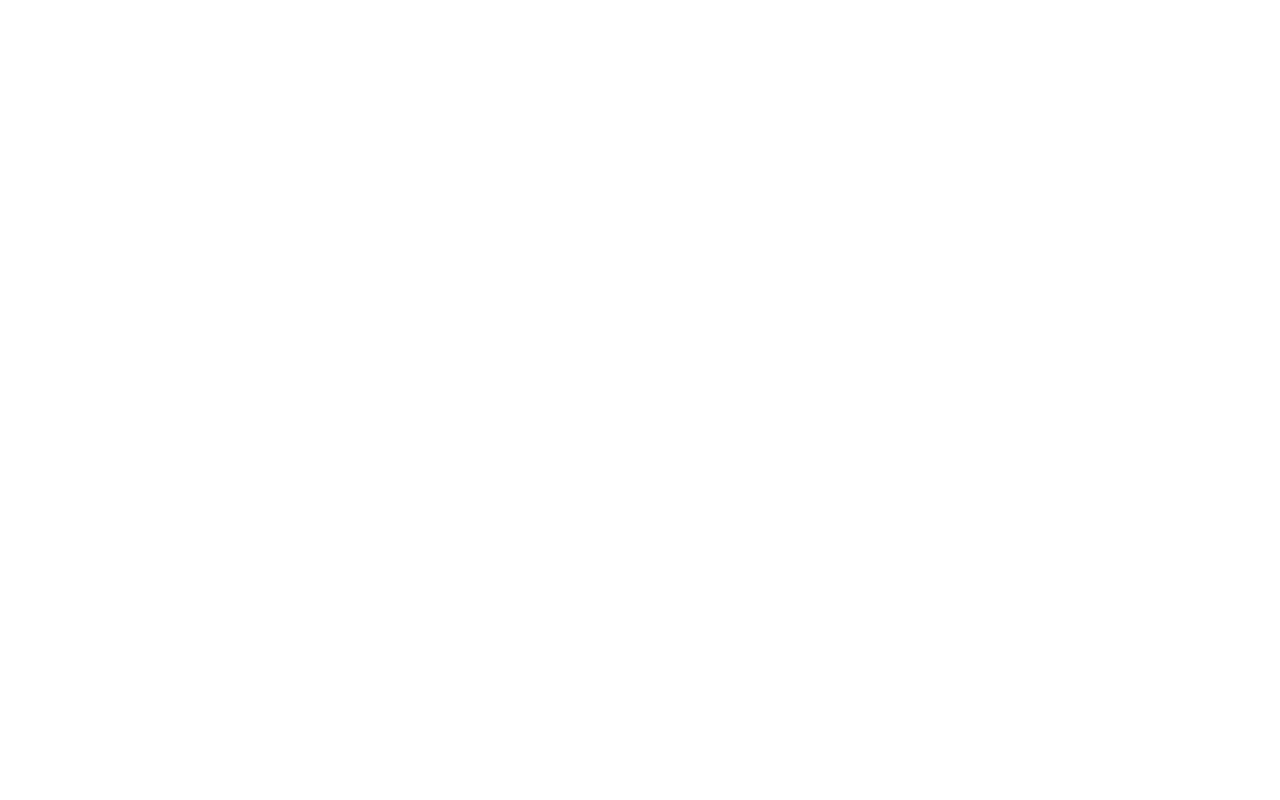
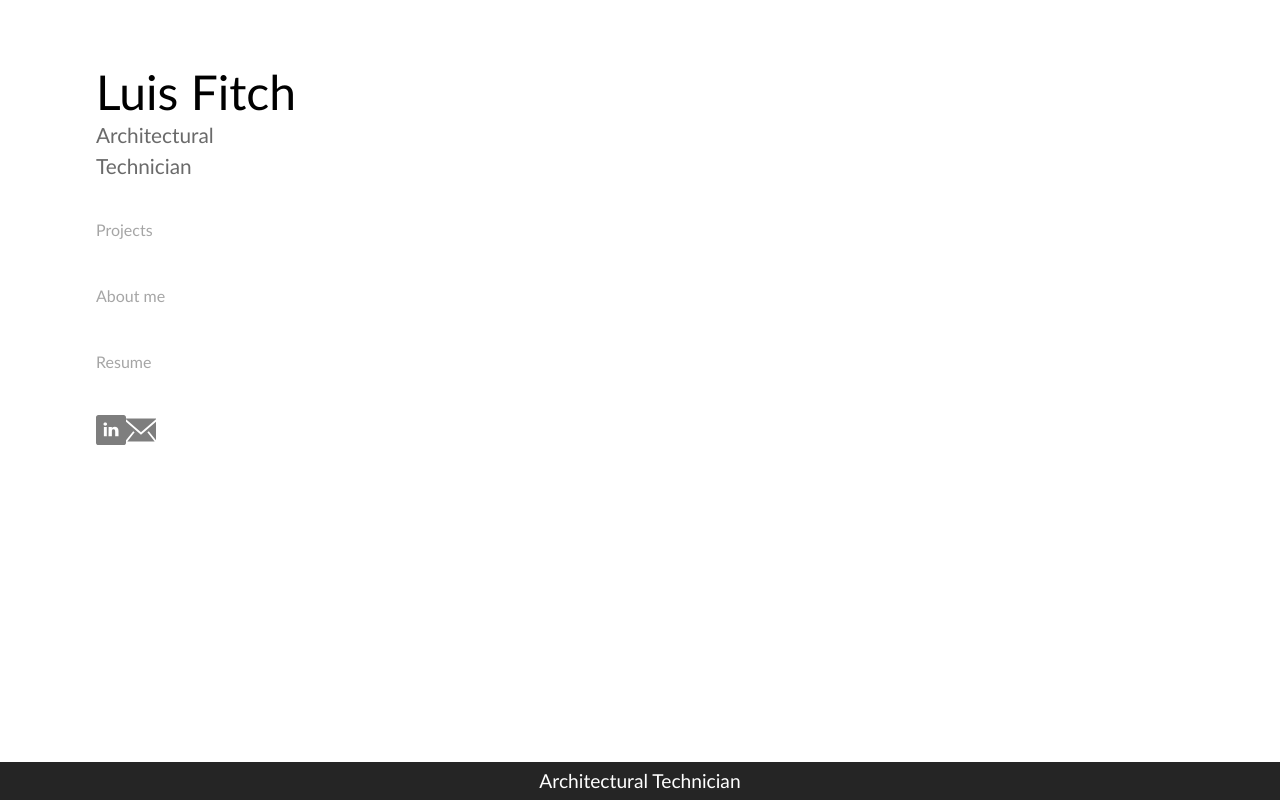
Before and after one commit to osivff/luis-portfolio, a plain HTML site: page resume.html in a window 1280 px wide. Drawn offline with Linux system fonts and the light colour scheme.

```diff
--- a/resume.html
+++ b/resume.html
@@ -4,12 +4,50 @@
     <meta charset="UTF-8">
     <meta name="viewport" content="width=device-width, initial-scale=1.0">
     <title>Resume | Luis Fitch Portfolio</title>
+    <link rel="stylesheet" href="style.css">
+    <link rel="stylesheet" href="modern-normalize.css">
 </head>
 <body>
-    <header></header>
+    <div class="wrapper">
+        <header>
+            <div class="container">
+                <div class="title">
+                    <div class="title-left">
+                        <h1 id="name">Luis Fitch</h1>
+                        <span id="sub-title">Architectural Technician</span>
+                    </div>
+                    <div class="title-right">
+                        <span id="menu"><a href="#" class="anchor">Menu</a></span>
+                    </div>
+                </div>
+                <div class="nav-bar">
+                    <nav>
+                        <ul>
+                            <li><a href="index.html" id="projects">Projects</a></li>
+                            <li><a href="about.html" id="about-me">About me</a></li>
+                            <li><a href="resume.html" id="Resume">Resume</a></li>
+                        </ul>
+                    </nav>
+                </div>
+                <div class="social-media">
+                    <ul>
+                        <li>
+                            <a href="#"><img src="./images/icons/linkedin.svg" alt=""></a>
+                        </li>
+                        <li>
+                            <a href="#"><img src="./images/icons/gmail.svg" alt=""></a>
+                        </li>
+                    </ul>
+                </div>
+            </div>
+        </header>
 
-    <main></main>
+        <main></main>
+    </div>
+    <footer>
+        <p>Architectural Technician</p>
+    </footer>
 
-    <footer></footer>
+    <script src="script.js"></script>
 </body>
 </html>
```
